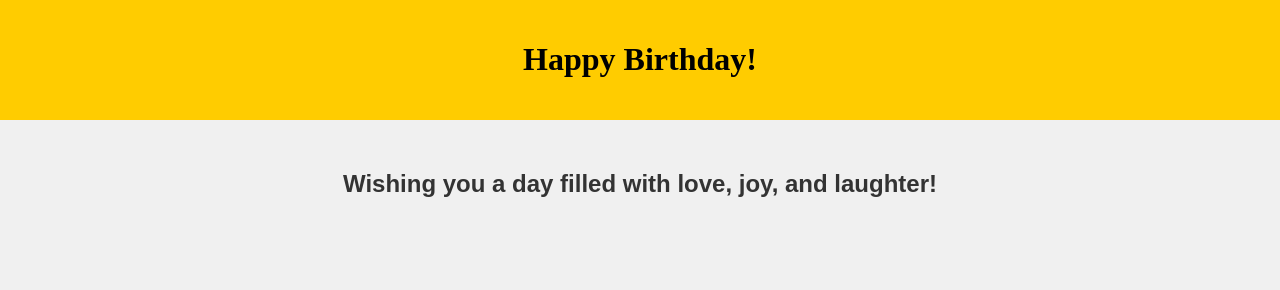
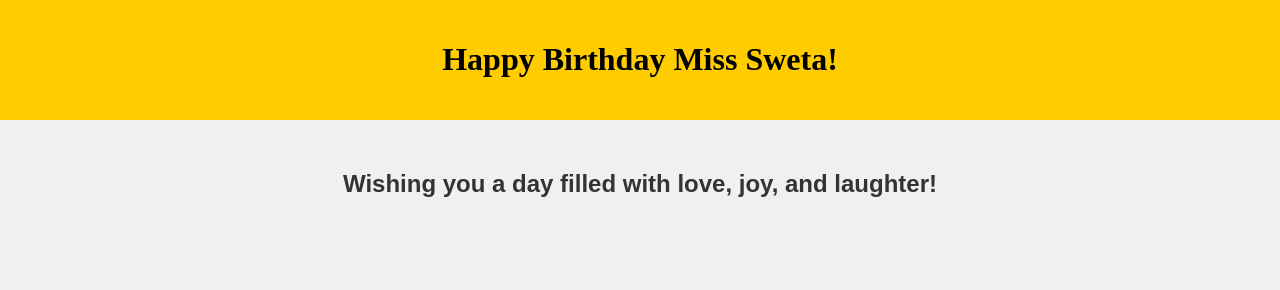
Before and after one commit to amansaha2003/Birthday-, a plain HTML site: page index.html in a window 1280 px wide. Drawn offline with Linux system fonts and the light colour scheme.

Commit message:
Update index.html

```diff
--- a/index.html
+++ b/index.html
@@ -3,13 +3,13 @@
 <head>
     <meta charset="UTF-8">
     <meta name="viewport" content="width=device-width, initial-scale=1.0">
-    <title>Happy Birthday Miss Sweta!</title>
+    <title>Happy Birthday!</title>
     <link rel="stylesheet" href="styles.css">
 </head>
 <body>
     <div class="container">
         <div class="header">
-            <h1>Happy Birthday!</h1>
+            <h1>Happy Birthday Miss Sweta!</h1>
         </div>
         <div class="balloons">
             <!-- Balloons will be added dynamically using JavaScript -->
```
